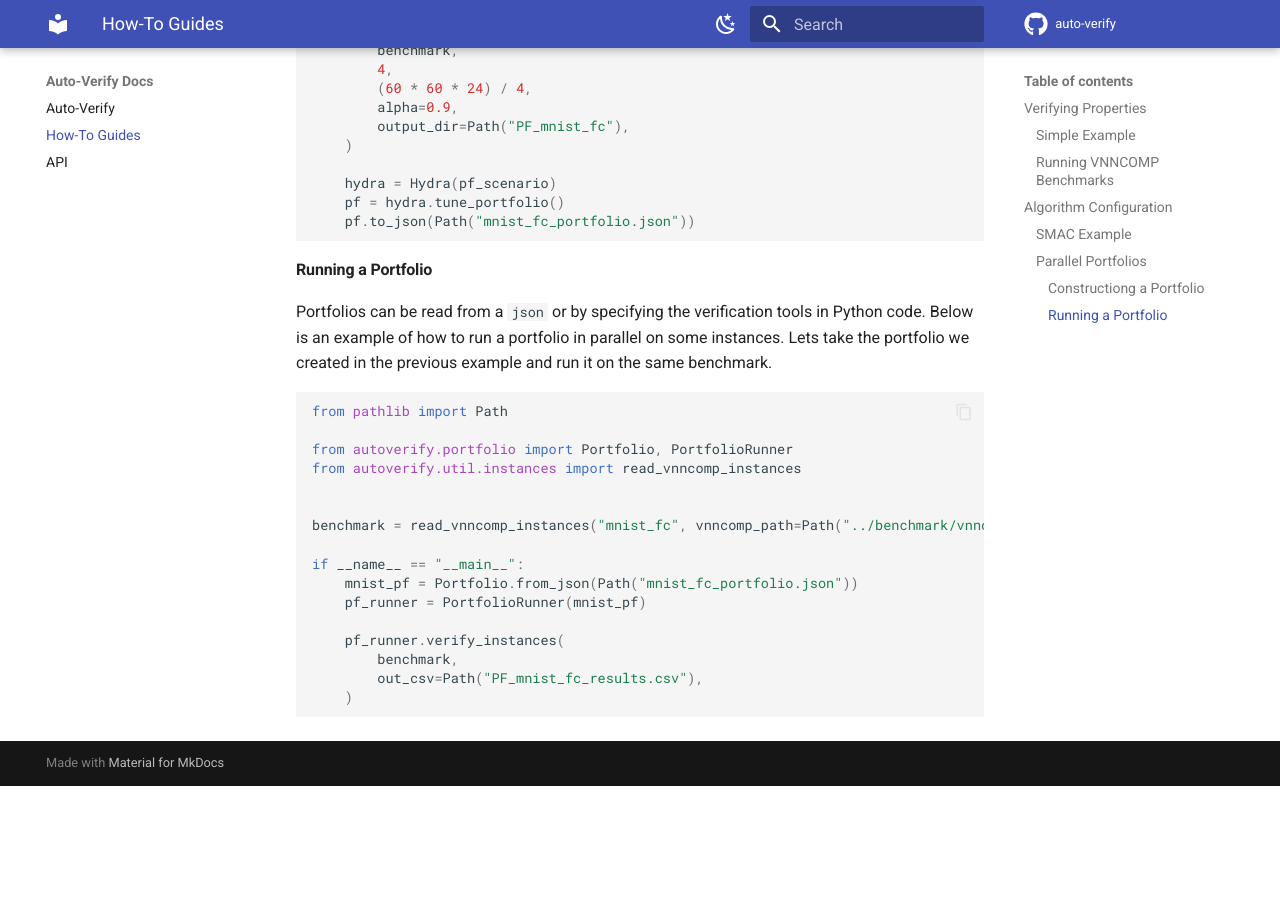
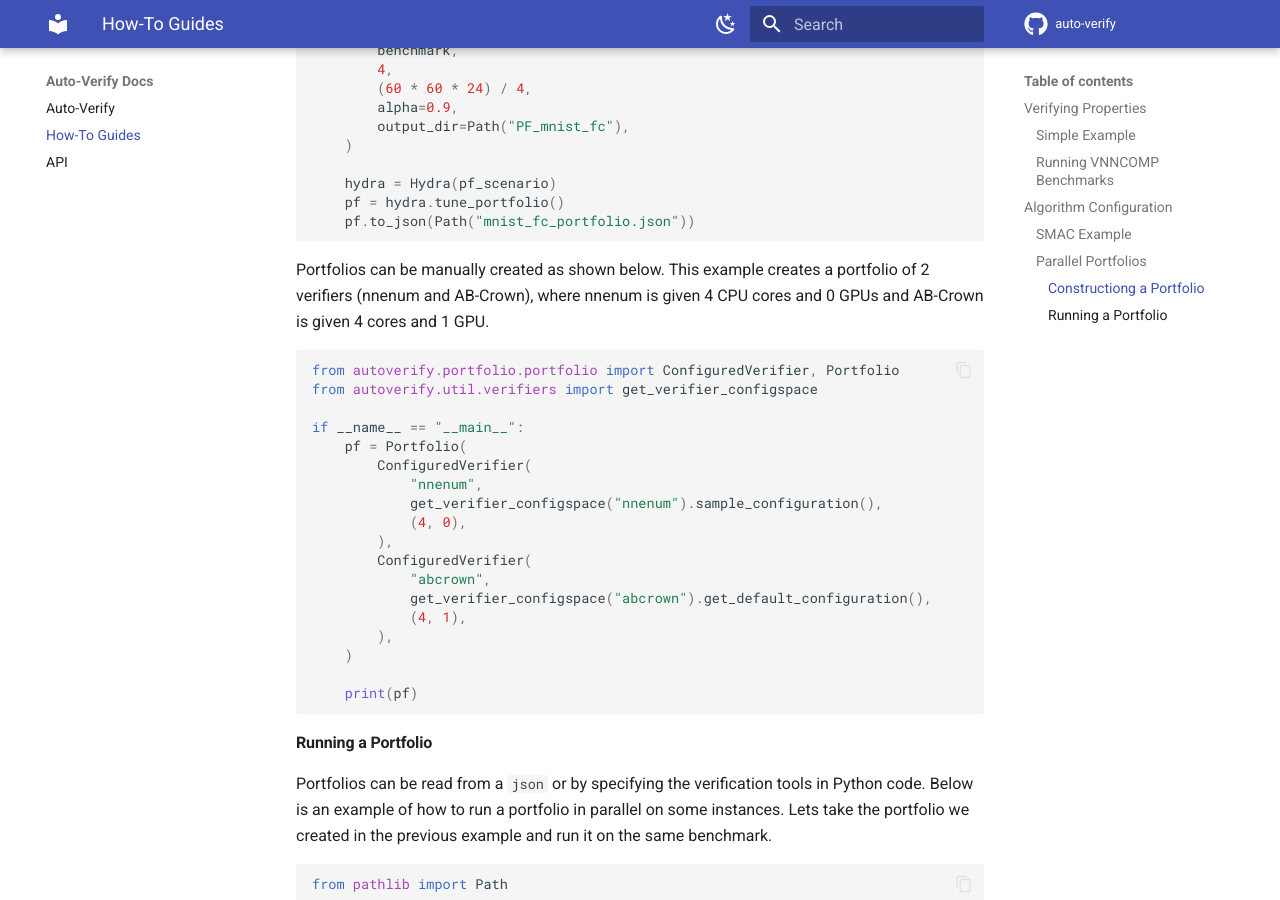
Before and after one commit to ADA-research/auto-verify, an MkDocs documentation site: the page built from docs/how-to-guides.md, in a window 1280 px wide and 900 px high, scrolled down 3888 px. Built offline with MkDocs 1.6.1 and Material for MkDocs 9.7.7, drawn with Linux system fonts in a browser that asks for light colours; comment, search, counter and statistics services are not loaded; before the commit the page ends 4674 px from its top, so only the background shows below that.

Commit message:
docs: add pf creation example

````diff
--- a/docs/how-to-guides.md
+++ b/docs/how-to-guides.md
@@ -192,6 +192,29 @@ if __name__ == "__main__":
     pf.to_json(Path("mnist_fc_portfolio.json"))
 ```
 
+Portfolios can be manually created as shown below. This example creates a portfolio of 2 verifiers (nnenum and AB-Crown), where nnenum is given 4 CPU cores and 0 GPUs and AB-Crown is given 4 cores and 1 GPU.
+
+```py
+from autoverify.portfolio.portfolio import ConfiguredVerifier, Portfolio
+from autoverify.util.verifiers import get_verifier_configspace
+
+if __name__ == "__main__":
+    pf = Portfolio(
+        ConfiguredVerifier(
+            "nnenum",
+            get_verifier_configspace("nnenum").sample_configuration(),
+            (4, 0),
+        ),
+        ConfiguredVerifier(
+            "abcrown",
+            get_verifier_configspace("abcrown").get_default_configuration(),
+            (4, 1),
+        ),
+    )
+
+    print(pf)
+```
+
 #### Running a Portfolio
 
 Portfolios can be read from a `json` or by specifying the verification tools in Python code. Below is an example of how to run a portfolio in parallel on some instances. Lets take the portfolio we created in the previous example and run it on the same benchmark.
````
